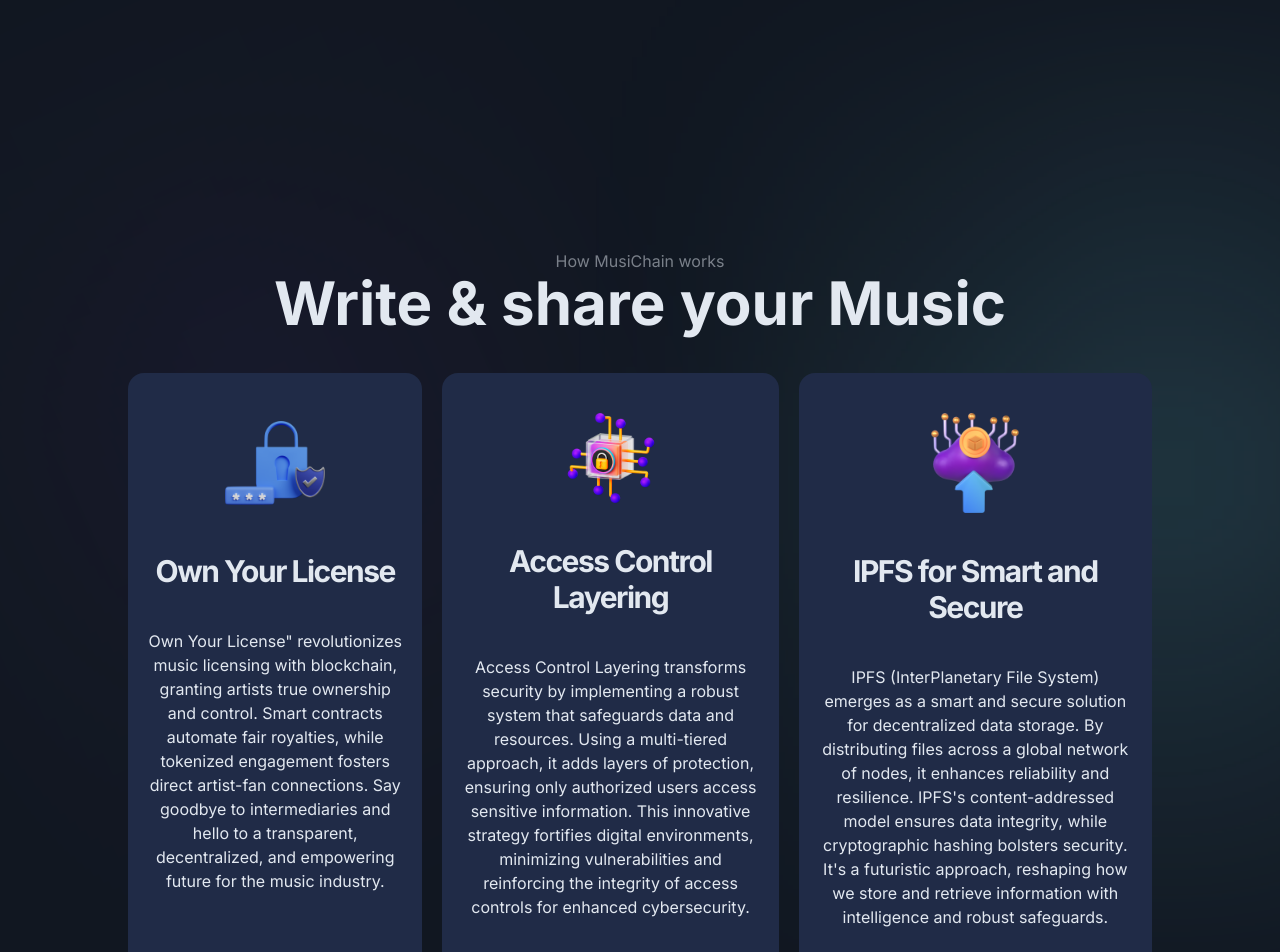
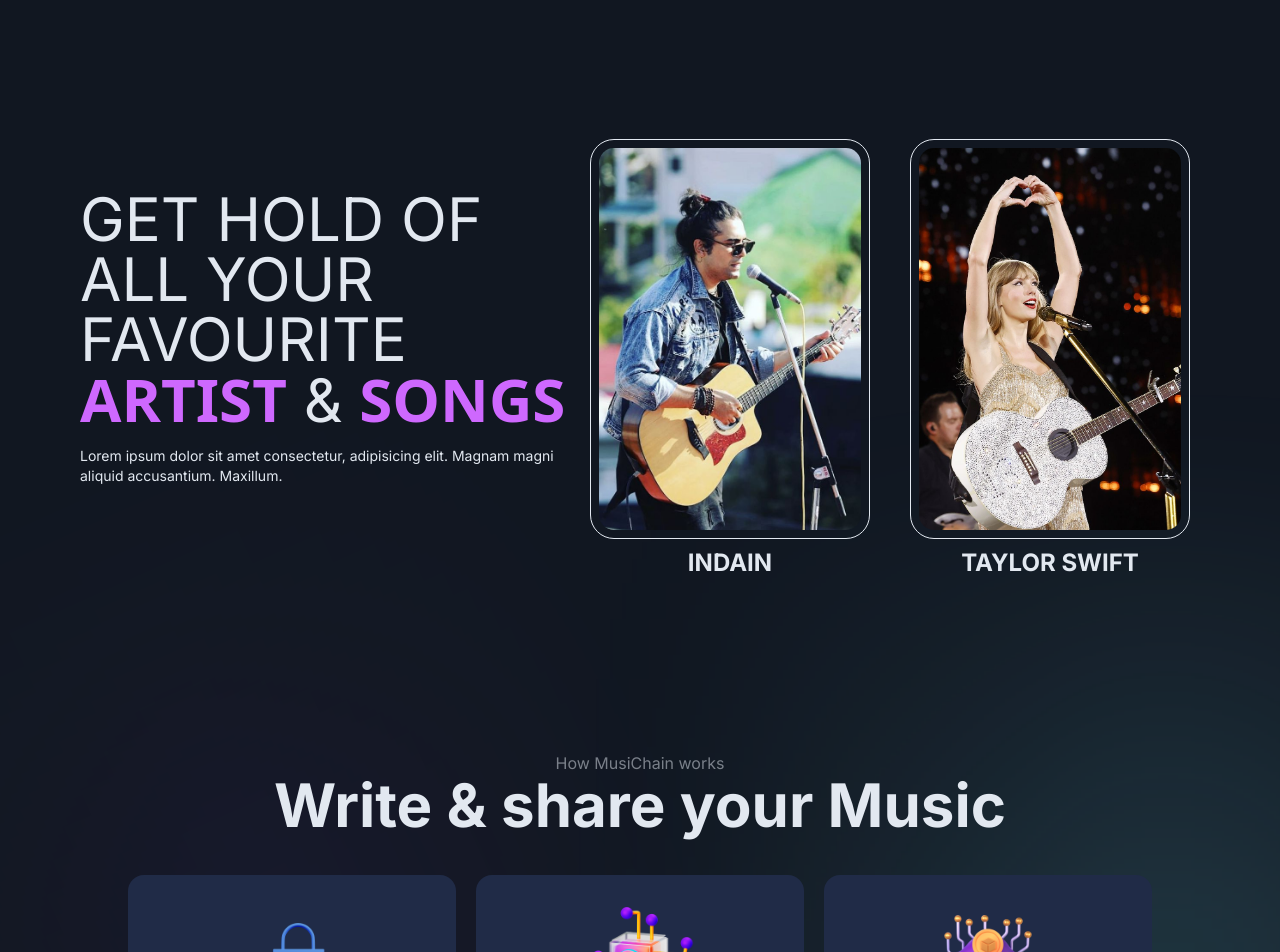
Before and after one commit to NeoZ666/Web5, a Next.js app in the folder webapp/: page / in a window 1280 px wide. Shown: the part 600-1552 px from the top of the page. Built offline with nearby package versions, Linux system fonts and the light colour scheme.

Commit message:
Artist UI component added

```diff
--- a/webapp/app/artist/page.jsx
+++ b/webapp/app/artist/page.jsx
@@ -1,10 +1,15 @@
+"use client";
+
 import React from "react";
 import Navbar from "../components/Navbar";
+import "../../app/globals.css";
+
 
 const page = () => {
   return (
     <>
       <Navbar />
+      <div className="absolute left-[900px] top-[200px] w-[200px] h-[160px] -z-10 inset-0 gradient-01 md:w-[500px]"></div>
       Artist
     </>
   );
--- /dev/null
+++ b/webapp/app/components/ArtistScrollbar.jsx
@@ -0,0 +1,40 @@
+import React from "react";
+
+const ArtistScrollbar = () => {
+  return (
+    <div className="flex flex-col justify-center items-center mx-5 mt-14 md:mt-0 md:mx-20 md:px-10 md:flex-row">
+      <div>
+        <h1 className=" text-3xl md:text-6xl md:w-[500px]">
+          GET HOLD OF ALL YOUR FAVOURITE{" "}
+          <span className="text-lavender font-sans font-bold">ARTIST</span> & <span className="text-lavender font-sans font-bold">SONGS</span>
+        </h1>
+        <p className="text-sm my-4">
+          Lorem ipsum dolor sit amet consectetur, adipisicing elit. Magnam magni
+          aliquid accusantium. Maxillum.
+        </p>
+      </div>
+      <div>
+        <ul className="flex flex-col md:flex-row my-3 md:mt-0 gap-y-20 md:gap-x-5">
+          <li className="w-[300px] h-[400px] object-contain">
+            <img
+              className="w-[280px] h-[400px] mx-auto object-cover rounded-3xl p-2 border border-slate-200"
+              src="./images/static/Singer1.jpg"
+              alt="MUSIC"
+            />
+            <p className="text-2xl text-center mt-2 font-bold">INDAIN</p>
+          </li>
+          <li className="w-[300px] h-[400px] object-contain">
+            <img
+              className="w-[280px] h-[400px] mx-auto object-cover rounded-3xl p-2 border border-slate-200"
+              src="./images/static/Singer2.jpg"
+              alt="MUSIC"
+            />
+            <p className="text-2xl text-center mt-2 font-bold">TAYLOR SWIFT</p>
+          </li>
+        </ul>
+      </div>
+    </div>
+  );
+};
+
+export default ArtistScrollbar;
--- a/webapp/app/components/Features.jsx
+++ b/webapp/app/components/Features.jsx
@@ -1,3 +1,5 @@
+import "../../app/globals.css";
+
 function Features() {
   return (
     <div className="my-[50px] md:my-[200px]">
@@ -9,7 +11,7 @@
         <div className="h-[200px] w-56 gradient-02 -z-10"></div>
       </div>
 
-      <div className="mt-5 mx-5 flex flex-col gap-y-5 md:flex-row md:mx-auto md:gap-x-5 md:w-[80%]">
+      <div className="mt-5 mx-5 grid grid-cols-1 md:grid-cols-3 gap-y-5 md:flex-row md:mx-auto md:gap-x-5 md:w-[80%]">
         <div className="bg-light_gray p-5 rounded-2xl flex flex-col items-center gap-y-4 text-center md:gap-y-10 md:py-10">
           <img
             className="w-[100px]"
@@ -20,12 +22,10 @@
             Own Your License
           </h2>
           <p>
-            Own Your License" revolutionizes music licensing with blockchain,
-            granting artists true ownership and control. Smart contracts
-            automate fair royalties, while tokenized engagement fosters direct
-            artist-fan connections. Say goodbye to intermediaries and hello to a
-            transparent, decentralized, and empowering future for the music
-            industry.
+            Blockchain-driven 'Own Your License' transforms music licensing,
+            giving artists control. Smart contracts ensure fair royalties,
+            fostering direct artist-fan connections. Goodbye intermediaries,
+            hello transparent music industry.
           </p>
         </div>
 
@@ -35,7 +35,7 @@
 
         <div className="bg-light_gray p-5 rounded-2xl flex flex-col items-center gap-y-4 text-center md:gap-y-10 md:py-10">
           <img
-            className="w-[90px]"
+            className="w-[110px] -mt-2"
             src="./images/accessLayer.png"
             alt="Write about your placemnt experiences"
           />
@@ -43,13 +43,10 @@
             Access Control Layering
           </h2>
           <p>
-            Access Control Layering transforms security by implementing a robust
-            system that safeguards data and resources. Using a multi-tiered
-            approach, it adds layers of protection, ensuring only authorized
-            users access sensitive information. This innovative strategy
-            fortifies digital environments, minimizing vulnerabilities and
-            reinforcing the integrity of access controls for enhanced
-            cybersecurity.
+            Access Control Layering revolutionizes security by implementing a
+            robust, multi-tiered system to safeguard data and resources. This
+            approach ensures authorized user access, fortifies digital
+            environments, and enhances cybersecurity integrity.
           </p>
         </div>
 
@@ -60,16 +57,13 @@
             alt="Write about your placemnt experiences"
           />
           <h2 className="text-2xl font-bold tracking-tighter md:text-3xl">
-            IPFS for Smart and Secure
+            IPFS for Smart & Secure
           </h2>
           <p>
-            IPFS (InterPlanetary File System) emerges as a smart and secure
-            solution for decentralized data storage. By distributing files
-            across a global network of nodes, it enhances reliability and
-            resilience. IPFS's content-addressed model ensures data integrity,
-            while cryptographic hashing bolsters security. It's a futuristic
-            approach, reshaping how we store and retrieve information with
-            intelligence and robust safeguards.
+            IPFS (InterPlanetary File System): Smart, secure decentralized
+            storage reshaping information storage and retrieval. Distributing
+            files globally for reliability, data integrity, and resilient
+            security.
           </p>
         </div>
       </div>
--- a/webapp/app/components/Homepage.jsx
+++ b/webapp/app/components/Homepage.jsx
@@ -2,12 +2,14 @@
 import Hero from "../components/Hero";
 import Features from "../components/Features";
 import Footer from "../components/Footer";
+import ArtistScrollbar from "./ArtistScrollbar";
 
 function HomePage() {
   return (
     <div>
       <Navbar />
       <Hero />
+      <ArtistScrollbar />
       <Features />
       <Footer />
     </div>
--- a/webapp/app/components/Navbar.jsx
+++ b/webapp/app/components/Navbar.jsx
@@ -28,11 +28,11 @@
   return (
     <nav className="flex flex-col justify-around items-center pt-5 md:flex-row">
       <Link href="/" className="flex flex-row items-center">
-        <img width={80} height={80} src="./images/MUSICHAIN.png" alt="HARSH" />
+        <img width={70} height={70} src="./images/MUSICHAIN.png" alt="HARSH" />
         <p>MUSICHAIN</p>
       </Link>
 
-      <ul className="flex gap-x-10 justify-center items-center">
+      <ul className="flex gap-x-7 justify-center items-center ml-8 mb-2 md:ml-0 md:mb-0 md:gap-x-10">
         <li>
           <Link href="/artist">ARTISTS</Link>
         </li>
@@ -57,12 +57,15 @@
             </button>
           </div>
         ) : (
-          <button
-            onClick={() => router.push("/register")} // Corrected onClick handler
-            className="block md:text-[20px] md:py-4 md:px-8 py-2 px-4 bg-gradient-to-r from-lavender via-pink-400 to-dark_purple rounded-xl text-slate-200 hover:bg-dark_purple active:bg-light_purple md:hidden"
-          >
-            Get Started
-          </button>
+          <>
+            <br />
+            <button
+              onClick={() => router.push("/register")} // Corrected onClick handler
+              className="hidden md:text-[20px] md:py-4 md:px-8 py-2 px-4 bg-gradient-to-r from-lavender via-pink-400 to-dark_purple rounded-xl text-slate-200 hover:bg-dark_purple active:bg-light_purple md:hidden"
+            >
+              Get Started
+            </button>
+          </>
         )}
       </ul>
 
@@ -79,7 +82,7 @@
       ) : (
         <button
           onClick={() => router.push("/register")} // Corrected onClick handler
-          className="hidden md:text-[20px] md:py-4 md:px-8 py-2 px-4 bg-gradient-to-r from-lavender via-pink-400 to-dark_purple rounded-xl text-slate-200 hover:bg-dark_purple active:bg-light_purple md:block"
+          className="block md:text-[20px] md:py-4 md:px-8 py-2 px-4 bg-gradient-to-r from-lavender via-pink-400 to-dark_purple rounded-xl text-slate-200 hover:bg-dark_purple active:bg-light_purple md:block"
         >
           Get Started
         </button>
--- a/webapp/app/events/page.jsx
+++ b/webapp/app/events/page.jsx
@@ -1,8 +1,12 @@
+"use client";
+
 import React from 'react'
+import Navbar from '../components/Navbar'
 
 const page = () => {
   return (
     <div>
+        <Navbar />
         EVENTS
     </div>
   )
--- a/webapp/app/globals.css
+++ b/webapp/app/globals.css
@@ -2,9 +2,10 @@
 @tailwind components;
 @tailwind utilities;
 
+/*
 .input-wrapper {
   position: relative;
-  /* max-width: 600px; */
+  max-width: 600px;
 }
 
 .input {
@@ -52,7 +53,7 @@
   transform: translateY(-80%) scale(0.75);
   border-color: #000;
   background-color: #1c233d;
-}
+} */
 
 /* SCROLL BAR */
 /* width */
--- a/webapp/app/register/page.jsx
+++ b/webapp/app/register/page.jsx
@@ -44,7 +44,7 @@
   return (
     <div className="min-h-screen flex items-center justify-center bg-gray-900">
       <div className="bg-opacity-25 bg-blur w-96 p-8 rounded-md shadow-md">
-        <h3 className="text-3xl font-bold text-white mb-4">Sign Up</h3>
+        <h3 className="text-3xl text-center font-bold text-white mb-4 md:text-5xl">Sign Up</h3>
         <form onSubmit={handleSubmit}>
           <div className="mb-4">
             {" "}
@@ -140,7 +140,7 @@
               name="role"
               value={formData.role}
               onChange={handleChange}
-              className="mt-1 p-2 w-full border rounded-md"
+              className="mt-1 p-2 w-full border rounded-md text-black"
             >
               <option value="user">User</option>
               <option value="artist">Artist</option>
@@ -154,12 +154,12 @@
             Sign Up
           </button>
         </form>
-        <p className="text-white mt-4">
+        {/* <p className="text-white mt-4">
           Already have an account?{" "}
-          {/* <Link  className="underline">
+          <Link href="/login" className="underline">
             Log in here
-          </Link> */}
-        </p>
+          </Link>
+        </p> */}
       </div>
     </div>
   );
```
